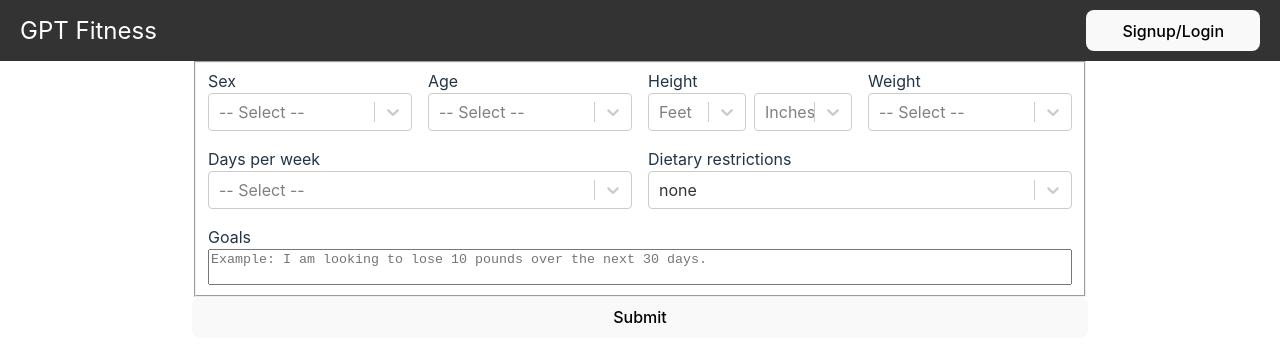
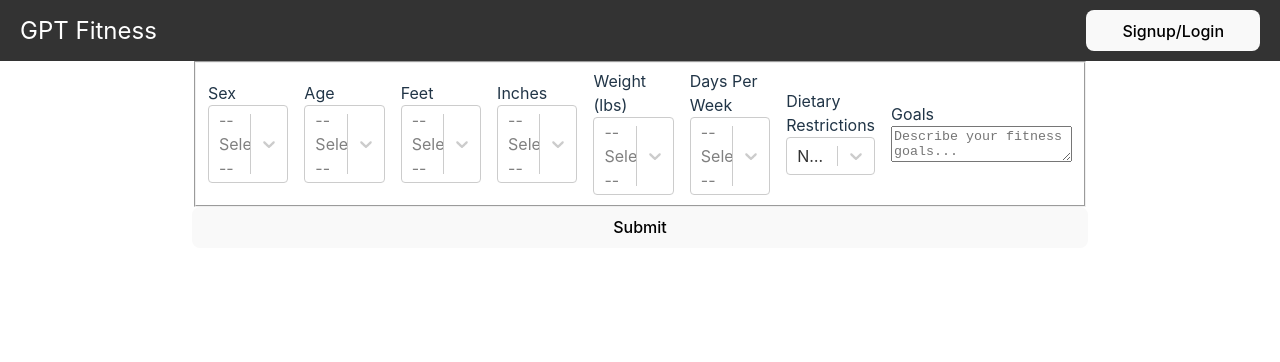
Before and after one commit to 8cott/gpt-fitness-client, a React (Vite) app: page / in a window 1280 px wide. Shown: the top 362 px of the page. Built offline with nearby package versions, Linux system fonts and the light colour scheme.

Commit message:
refactored UserInputForm to fix bug

```diff
--- a/src/components/UserInputForm.jsx
+++ b/src/components/UserInputForm.jsx
@@ -11,16 +11,22 @@ const UserInputForm = () => {
   const [workoutSummary, setWorkoutSummary] = useState('');
   const [dietPlan, setDietPlan] = useState('');
   const [dietSummary, setDietSummary] = useState('');
-  const useFormField = (initialValue) => {
-    const [value, setValue] = useState(initialValue);
-    const handleChange = (eventOrValue) => {
-      if (eventOrValue && eventOrValue.value !== undefined) {
-        setValue(eventOrValue.value);
-      } else if (eventOrValue && eventOrValue.target) {
-        setValue(eventOrValue.target.value);
-      }
+
+  const defaultFormState = {
+    sex: '',
+    age: '',
+    feet: '',
+    inches: '',
+    weight: '',
+    days_per_week: '',
+    dietary_restrictions: 'None',
+    goals: '',
   };
-    return [value, handleChange];
+
+  const [formData, setFormData] = useState(defaultFormState);
+
+  const handleInputChange = (name, value) => {
+    setFormData((prevState) => ({ ...prevState, [name]: value }));
   };
 
   useEffect(() => {
@@ -29,17 +35,16 @@ const UserInputForm = () => {
         .get(`/users/${username}`)
         .then((response) => {
           const userData = response.data;
-          console.log('Fetched user data:', userData);
-          handleSexChange({ value: userData.sex });
-          handleAgeChange({ value: userData.age });
-          handleFeetChange({ value: userData.feet });
-          handleInchesChange({ value: userData.inches });
-          handleWeightChange({ value: userData.weight });
-          handleDaysPerWeekChange({ value: userData.days_per_week });
-          handleDietaryRestrictionsChange({
-            value: userData.dietary_restrictions,
+          setFormData({
+            sex: userData.sex || '',
+            age: userData.age || '',
+            feet: userData.feet || '',
+            inches: userData.inches || '',
+            weight: userData.weight || '',
+            days_per_week: userData.days_per_week || '',
+            dietary_restrictions: userData.dietary_restrictions || 'None',
+            goals: userData.goals || '',
           });
-          handleGoalsChange({ target: { value: userData.goals } });
         })
         .catch((error) => {
           console.error('Error fetching user data:', error);
@@ -47,16 +52,7 @@ const UserInputForm = () => {
     }
   }, [isLoggedIn, username]);
 
-  const [sex, handleSexChange] = useFormField('');
-  const [age, handleAgeChange] = useFormField('');
-  const [feet, handleFeetChange] = useFormField('');
-  const [inches, handleInchesChange] = useFormField('');
-  const [weight, handleWeightChange] = useFormField('');
-  const [daysPerWeek, handleDaysPerWeekChange] = useFormField('');
-  const [dietaryRestrictions, handleDietaryRestrictionsChange] =
-    useFormField('none');
-  const [goals, handleGoalsChange] = useFormField('');
-
+  // Options for selects
   const sexOptions = [
     { value: 'Female', label: 'Female' },
     { value: 'Male', label: 'Male' },
@@ -82,15 +78,15 @@ const UserInputForm = () => {
     weightOptions.push({ value: weight, label: weight.toString() });
   }
 
-  const daysPerWeekOptions = [];
-  for (let daysPerWeek = 1; daysPerWeek <= 7; daysPerWeek++) {
-    daysPerWeekOptions.push({
-      value: daysPerWeek,
-      label: daysPerWeek.toString(),
+  const days_per_weekOptions = [];
+  for (let days_per_week = 1; days_per_week <= 7; days_per_week++) {
+    days_per_weekOptions.push({
+      value: days_per_week,
+      label: days_per_week.toString(),
     });
   }
 
-  const dietaryRestrictionsOptions = [
+  const dietary_restrictionsOptions = [
     { value: 'None', label: 'None' },
     { value: 'Dairy Free', label: 'Dairy-free' },
     { value: 'Gluten Free', label: 'Gluten-free' },
@@ -108,33 +104,22 @@ const UserInputForm = () => {
   const handleSubmit = (event) => {
     event.preventDefault();
 
-    const formData = {
+    const payload = {
       user_id: username,
-      age,
-      sex,
-      weight,
-      feet,
-      inches,
-      goals,
-      days_per_week: daysPerWeek,
-      dietary_restrictions: dietaryRestrictions,
+      ...formData,
     };
 
     axiosInstance
-      .post('/generate_plan', formData, {
+      .post('/generate_plan', payload, {
         headers: {
           'Content-Type': 'application/json',
         },
       })
       .then((response) => {
         setWorkoutRoutine(response.data.workout_routine);
-        console.log(response.data.workout_routine);
         setWorkoutSummary(response.data.workout_summary);
-        console.log(response.data.workout_summary);
         setDietPlan(response.data.diet_plan);
-        console.log(response.data.diet_plan);
         setDietSummary(response.data.diet_summary);
-        console.log(response.data.diet_summary);
       })
       .catch((error) => {
         console.error('Error generating plan:', error);
@@ -144,6 +129,7 @@ const UserInputForm = () => {
   return (
     <>
       <div className='form-container'>
+        <form onSubmit={handleSubmit}>
           <fieldset className='form-fieldset'>
             <div className='line-group'>
               <label className='form-label'>
@@ -153,9 +139,8 @@ const UserInputForm = () => {
                   name='sex'
                   options={sexOptions}
                   placeholder='-- Select --'
-                isSearchable={false}
-                onChange={handleSexChange}
-                value={sexOptions.find((option) => option.value === sex)}
+                  onChange={(option) => handleInputChange('sex', option.value)}
+                  value={sexOptions.find((option) => option.value === formData.sex)}
                   required
                 />
               </label>
@@ -167,101 +152,93 @@ const UserInputForm = () => {
                   name='age'
                   options={ageOptions}
                   placeholder='-- Select --'
-                onChange={handleAgeChange}
-                value={ageOptions.find((option) => option.value === age)}
+                  onChange={(option) => handleInputChange('age', option.value)}
+                  value={ageOptions.find((option) => option.value === formData.age)}
                   required
                 />
               </label>
 
               <label className='form-label'>
-              Height
-              <div className='height-container'>
+                Feet
                 <Select
-                  className='form-select form-select--feet'
+                  className='form-select'
                   name='feet'
                   options={feetOptions}
-                  placeholder='Feet'
-                  onChange={handleFeetChange}
-                  value={feetOptions.find((option) => option.value === feet)}
+                  placeholder='-- Select --'
+                  onChange={(option) => handleInputChange('feet', option.value)}
+                  value={feetOptions.find((option) => option.value === formData.feet)}
                   required
                 />
-                <Select
-                  className='form-select form-select--inches'
-                  name='inches'
-                  options={inchesOptions}
-                  placeholder='Inches'
-                  onChange={handleInchesChange}
-                  value={inchesOptions.find(
-                    (option) => option.value === inches
-                  )}
-                  required
-                />
-              </div>
               </label>
 
               <label className='form-label'>
-              Weight
+                Inches
+                <Select
+                  className='form-select'
+                  name='inches'
+                  options={inchesOptions}
+                  placeholder='-- Select --'
+                  onChange={(option) => handleInputChange('inches', option.value)}
+                  value={inchesOptions.find((option) => option.value === formData.inches)}
+                  required
+                />
+              </label>
+
+              <label className='form-label'>
+                Weight (lbs)
                 <Select
                   className='form-select'
                   name='weight'
                   options={weightOptions}
                   placeholder='-- Select --'
-                onChange={handleWeightChange}
-                value={weightOptions.find((option) => option.value === weight)}
-                required
-              />
-            </label>
-          </div>
-          <div className='line-group'>
-            <label className='form-label'>
-              Days per week
-              <Select
-                className='form-select'
-                name='daysPerWeek'
-                options={daysPerWeekOptions}
-                placeholder='-- Select --'
-                onChange={handleDaysPerWeekChange}
-                value={daysPerWeekOptions.find(
-                  (option) => option.value === daysPerWeek
-                )}
+                  onChange={(option) => handleInputChange('weight', option.value)}
+                  value={weightOptions.find((option) => option.value === formData.weight)}
                   required
                 />
               </label>
 
               <label className='form-label'>
-              Dietary restrictions
-              <CreatableSelect
-                className='form-select form-select--creatable'
-                name='dietaryRestrictions'
-                options={dietaryRestrictionsOptions}
-                placeholder='Dietary restrictions'
-                isCreatable={true}
-                onChange={handleDietaryRestrictionsChange}
-                value={{
-                  label: dietaryRestrictions,
-                  value: dietaryRestrictions,
-                }} // <-- This line
-              />
-            </label>
-          </div>
-          <div className='line-group'>
-            <label className='form-label'>
-              Goals
-              <br />
-              <textarea
-                className='form-textarea'
-                name='goals'
-                placeholder='Example: I am looking to lose 10 pounds over the next 30 days.'
-                onChange={handleGoalsChange}
-                value={goals}
+                Days Per Week
+                <Select
+                  className='form-select'
+                  name='days_per_week'
+                  options={days_per_weekOptions}
+                  placeholder='-- Select --'
+                  onChange={(option) => handleInputChange('days_per_week', option.value)}
+                  value={days_per_weekOptions.find((option) => option.value === formData.days_per_week)}
                   required
                 />
               </label>
+
+              <label className='form-label'>
+                Dietary Restrictions
+                <CreatableSelect
+                  className='form-select'
+                  name='dietary_restrictions'
+                  options={dietary_restrictionsOptions}
+                  placeholder='-- Select or Create --'
+                  onChange={(option) => handleInputChange('dietary_restrictions', option.value)}
+                  value={dietary_restrictionsOptions.find((option) => option.value === formData.dietary_restrictions)}
+                  required
+                />
+              </label>
+
+              <label className='form-label'>
+                Goals
+                <textarea
+                  name='goals'
+                  placeholder='Describe your fitness goals...'
+                  onChange={(e) => handleInputChange('goals', e.target.value)}
+                  value={formData.goals}
+                  required
+                ></textarea>
+              </label>
             </div>
           </fieldset>
-        <button className='form-btn' type='submit' onClick={handleSubmit}>
+          <button className='form-btn' type='submit'>
             Submit
           </button>
+        </form>
       </div>
       {workoutRoutine && workoutSummary && dietPlan && dietSummary && (
         <DisplayPlan
```
Lines whose indentation alone changed are shown as unchanged.
